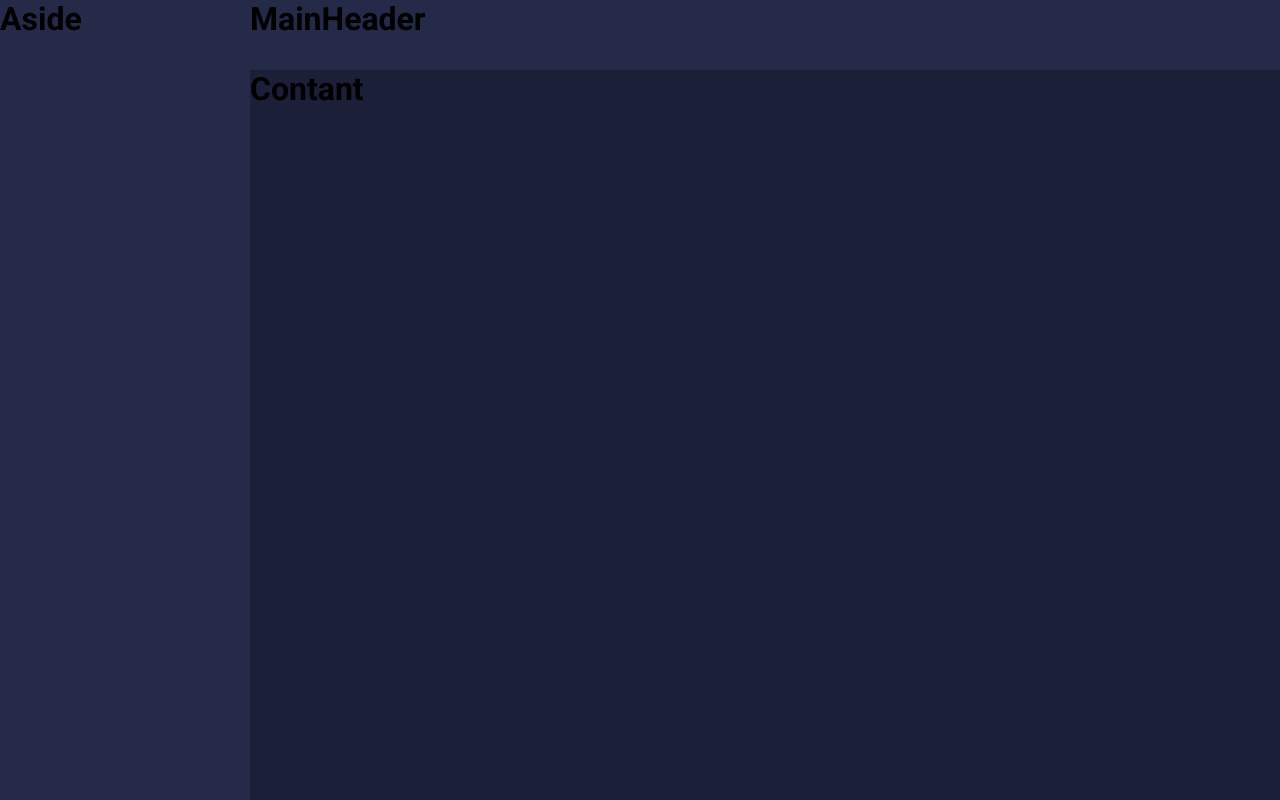
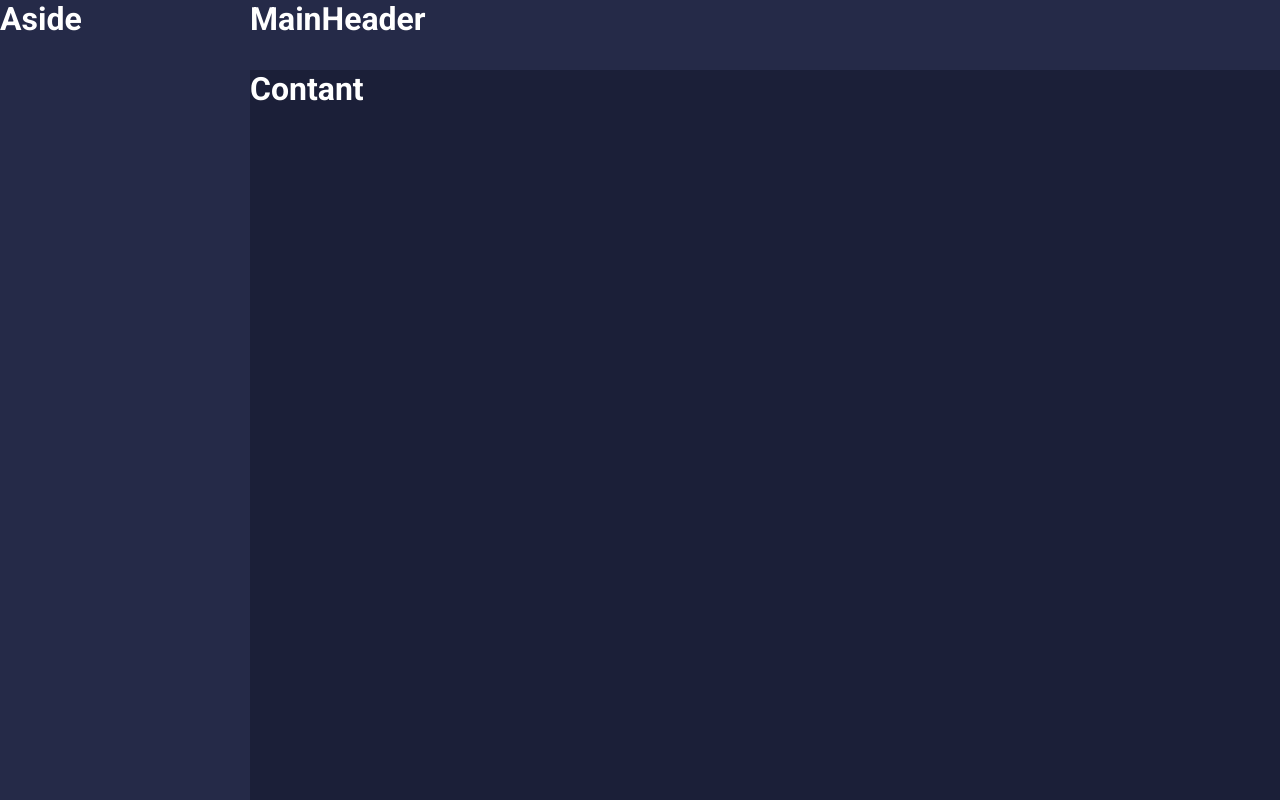
Before and after one commit to EdilsonHub/minha_carteira, a React (Create React App) app: page / in a window 1280 px wide. Built offline with nearby package versions, Linux system fonts and the light colour scheme.

Commit message:
criando temas

```diff
--- a/src/components/Aside/styles.ts
+++ b/src/components/Aside/styles.ts
@@ -2,5 +2,6 @@
 
 export const Container = styled.div`
     grid-area: AS;
-    background-color: #252A48;
+    color: ${props => props.theme.colors.white};
+    background-color: ${props => props.theme.colors.secondanry};
 `;
--- a/src/components/Contant/styles.ts
+++ b/src/components/Contant/styles.ts
@@ -2,5 +2,6 @@
 
 export const Container = styled.div`
     grid-area: CT;
-    background-color: #1B1F38;
+    color: ${props => props.theme.colors.white};
+    background-color: ${props => props.theme.colors.primary};
 `;
--- a/src/components/MainHeader/styles.ts
+++ b/src/components/MainHeader/styles.ts
@@ -2,5 +2,6 @@
 
 export const Container = styled.div`
     grid-area: MH;
-    background-color: #252A48;
+    color: ${props => props.theme.colors.white};
+    background-color: ${props => props.theme.colors.secondanry};
 `;
--- /dev/null
+++ b/src/styles/theme/dark.ts
@@ -0,0 +1,16 @@
+export default{
+    title: 'dark',
+    colors: {
+        primary: '#1B1F38',
+        secondanry: '#252A48',
+        tertiary: '#313862',
+
+        white: '#FFF',
+        black: '#000',
+        gray: '#BFBFBF',
+
+        success: '#4E41F0',
+        info: '#F7931B',
+        warning: '#E44C4E'
+    }
+};
```
Also changed, not shown: src/App.tsx (+6 -2 lines), src/styles/theme/ligtht.ts (added, +17 -0 lines), src/styles/theme/styled.d.ts (added, +20 -0 lines), 1 other file (tests, documents, lock files or other folders).
